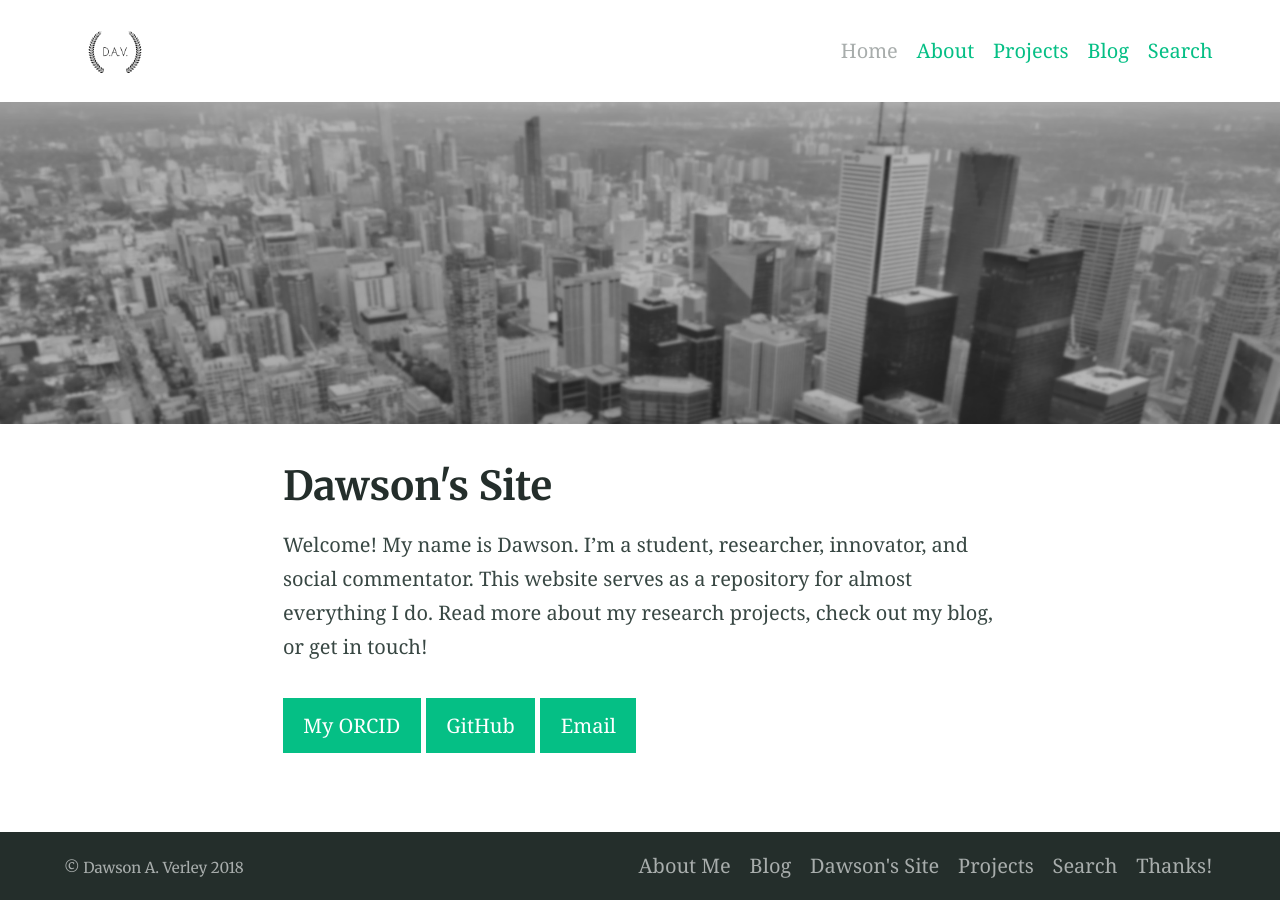
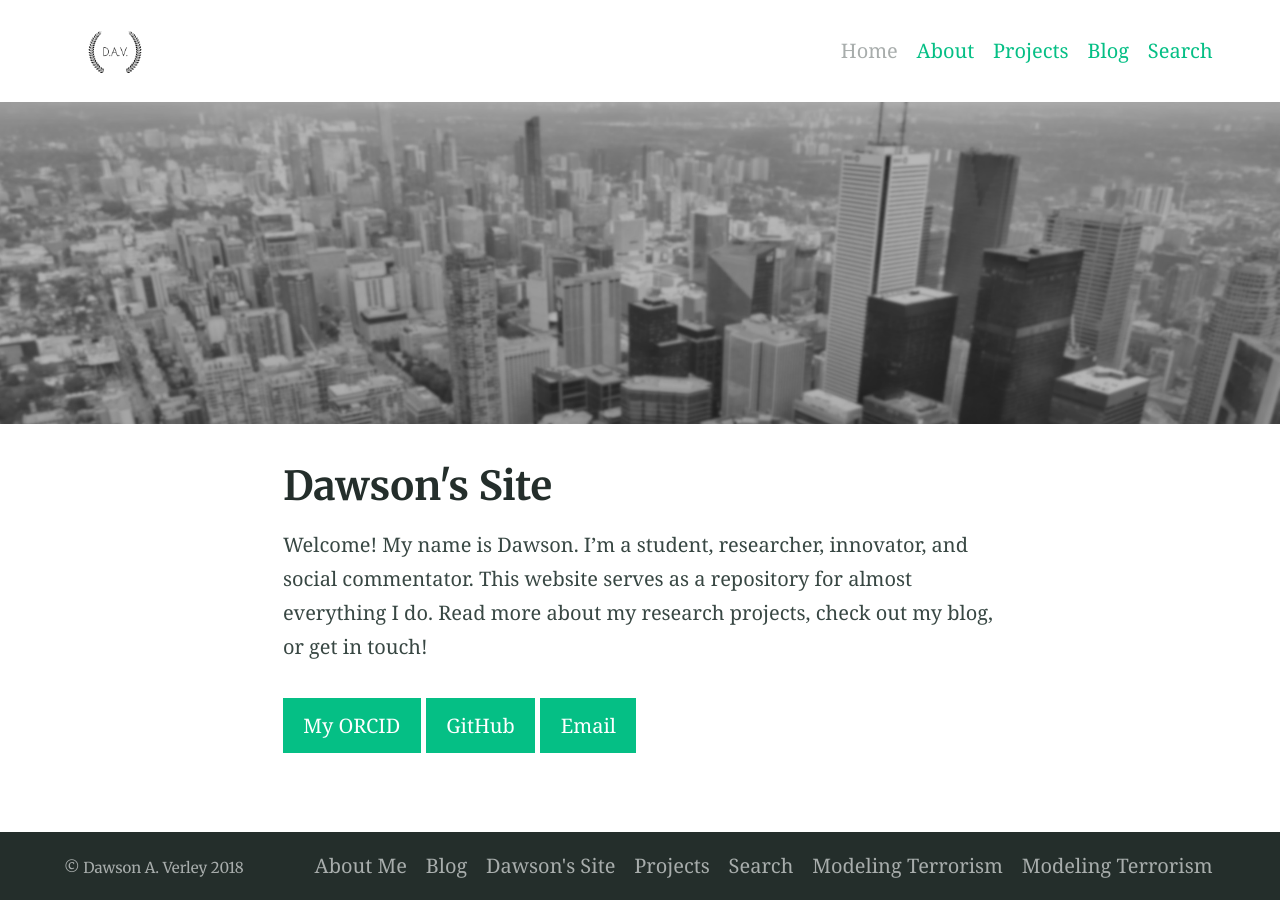
Before and after one commit to dawsonv/dawsonv.github.io, a Jekyll site: the page built from index.md, in a window 1280 px wide. Built offline with Jekyll 4.4.1, drawn with Linux system fonts in a browser that asks for light colours; our own code applies the rules of GitHub Pages for plain Markdown files.

Commit message:
adds project pages

```diff
--- a/_layouts/projects.html
+++ b/_layouts/projects.html
@@ -16,8 +16,6 @@
 
     </article>
 
-    {% include post-categories.html %}
-
   </div>
 
   {% if page.aside == true %}{% include site-aside.html align="left" %}{% endif %}
--- /dev/null
+++ b/project-pages/terrorism.md
@@ -0,0 +1,7 @@
+---
+title: Modeling Terrorism
+layout: projects
+excerpt: "Modeling Terrorism"
+---
+
+Testing
--- /dev/null
+++ b/projects/terrorism.md
@@ -0,0 +1,7 @@
+---
+title: Modeling Terrorism
+layout: projects
+excerpt: "Modeling Terrorism"
+---
+
+Testing
```
Also changed, not shown: projects.md (+1 -1 lines), thanks.md (deleted, +0 -7 lines), Gemfile.lock, _projects/terrorism.md (deleted), 2 other files.
